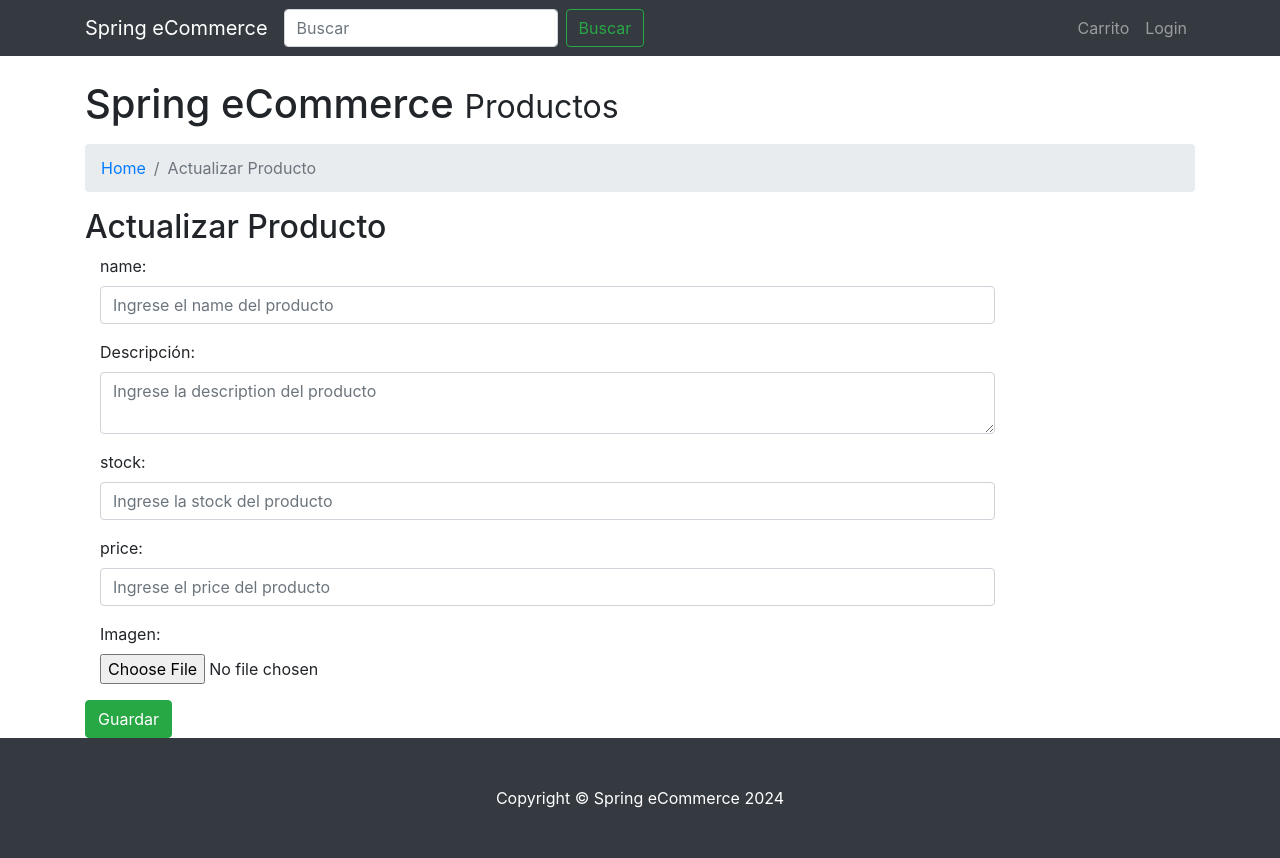
After one commit to roberto-lumbreras/game-legends-collectibles, a Spring app: template src/main/resources/templates/edit.html in a window 1280 px wide. The commit adds this page. Run offline with Thymeleaf, Linux system fonts and the light colour scheme; the template is opened without the code that fills it, so the values that code supplies are empty.

Commit message:
product crud is working fine using the webpage. Changes: added new crud methods on EcommerceController and ProductService, added edit.html and updated list.html to show saved products data

```diff
--- /dev/null
+++ b/src/main/resources/templates/edit.html
@@ -0,0 +1,103 @@
+<!DOCTYPE html>
+<html lang="es" xmlns="http://www.thymeleaf.org">
+
+<head>
+
+    <meta charset="utf-8">
+    <meta name="viewport" content="width=device-width, initial-scale=1, shrink-to-fit=no">
+    <meta name="description" content="">
+    <meta name="author" content="">
+
+    <title>Spring eCommerce</title>
+
+
+    <!-- Bootstrap core CSS -->
+    <link th:href="@{/vendor/bootstrap/css/bootstrap.min.css}" rel="stylesheet">
+
+    <!-- Custom styles for this template -->
+    <link th:href="@{/css/heroic-features.css}" rel="stylesheet">
+
+</head>
+
+<body>
+
+    <!-- Navigation -->
+    <div th:include="template::header"></div>
+    <!-- Page Content -->
+    <div class="container">
+
+
+
+        <!-- Page Heading/Breadcrumbs -->
+        <h1 class="mt-4 mb-3">
+            Spring eCommerce <small>Productos</small>
+        </h1>
+
+        <ol class="breadcrumb">
+            <li class="breadcrumb-item"><a href="index.html">Home</a></li>
+            <li class="breadcrumb-item active">Actualizar Producto</li>
+        </ol>
+
+        <h2>Actualizar Producto</h2>
+        <form class="form-horizontal" th:action="@{/ecommerce/products/edit/{id} (id=${product.id})}" method="post" enctype="multipart/form-data">
+            <!--input type="hidden" name="id" value=""-->
+            <div class="form-group">
+                <label class="control-label col-sm-2" for="name">name:</label>
+                <div class="col-sm-10">
+                    <input type="text" class="form-control" id="name" name="name"
+                        placeholder="Ingrese el name del producto" required autocomplete="off" th:value="${product.name}">
+                    <div id="prueba"></div>
+                </div>
+            </div>
+            <div class="form-group">
+                <label class="control-label col-sm-2" for="description">Descripción:</label>
+                <div class="col-sm-10">
+                    <textarea class="form-control" id="description" name="description"
+                        placeholder="Ingrese la description del producto" required autocomplete="off" th:text="${product.description}"> </textarea>
+                </div>
+            </div>
+
+            <div class="form-group">
+                <label class="control-label col-sm-2" for="stock">stock:</label>
+                <div class="col-sm-10">
+                    <input type="number" class="form-control" id="stock" name="stock"
+                        placeholder="Ingrese la stock del producto" required autocomplete="off" th:value="${product.stock}">
+                </div>
+            </div>
+
+            <div class="form-group">
+                <label class="control-label col-sm-2" for="price">price:</label>
+                <div class="col-sm-10">
+                    <input type="number" class="form-control" step="any" id="price" name="price"
+                        placeholder="Ingrese el price del producto" required autocomplete="off" th:value="${product.price}">
+                </div>
+            </div>
+
+            <div class="form-group">
+                <label class="control-label col-sm-2" for="img">Imagen:</label>
+                <div class="col-sm-10">
+                    <input type="file" class="form-control-file" id="img" name="img">
+                </div>
+            </div>
+
+            <div class="row">
+                <div class="col-sm-2">
+                    <button type="submit" class="btn btn-success"> Guardar</button>
+                </div>
+            </div>
+
+        </form>
+
+    </div>
+    <!-- /.container -->
+
+    <!-- Footer -->
+    <div th:include="template::footer"></div>
+
+    <!-- Bootstrap core JavaScript -->
+    <script th:src="@{/vendor/jquery/jquery.min.js}"></script>
+    <script th:src="@{/vendor/bootstrap/js/bootstrap.bundle.min.js}"></script>
+
+</body>
+
+</html>
```
Also changed, not shown: src/main/java/org/factoriaf5/ecommerce/controller/EcommerceController.java (+27 -3 lines), src/main/java/org/factoriaf5/ecommerce/service/ProductService.java (+33 -10 lines), src/main/resources/templates/list.html (+7 -7 lines).
